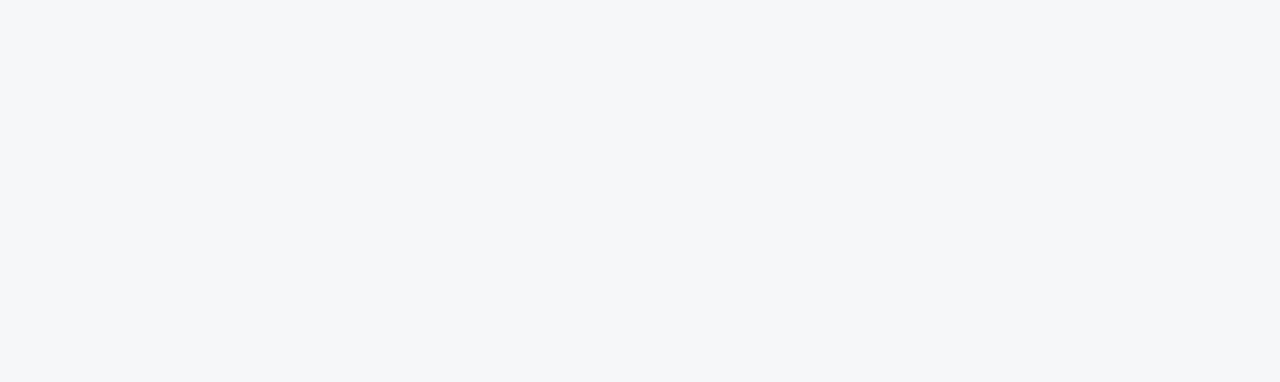
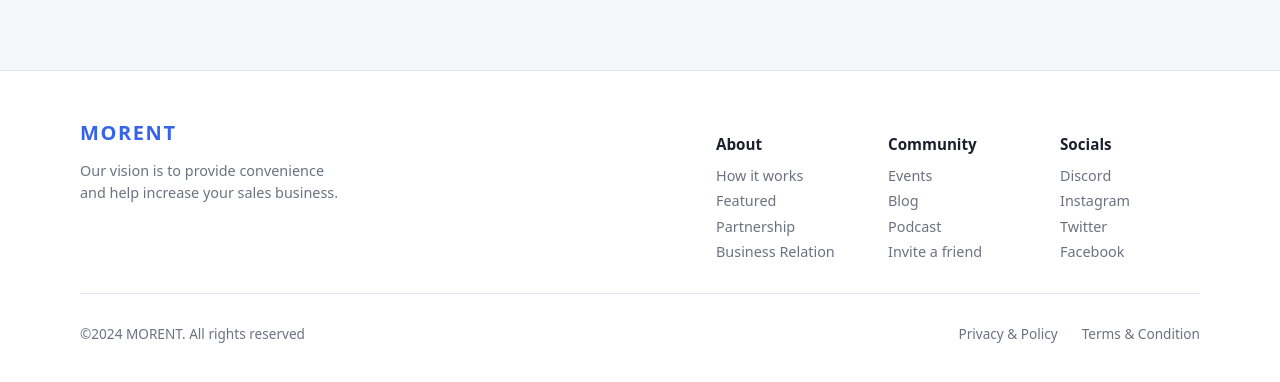
Before and after one commit to NatalyBova111/M6_Projekt-Morent, a React (Vite) app: page / in a window 1280 px wide. Shown: the part 382-764 px from the top of the page. Built offline with nearby package versions, Linux system fonts and the light colour scheme; no server answers; the database is empty.

Commit message:
Add footer component and styles, update layout

```diff
--- a/src/App.tsx
+++ b/src/App.tsx
@@ -2,6 +2,7 @@ import React, { useState } from "react";
 import "./index.css";
 import { Header } from "./components/Header";
 import HomePage from "./pages/Home";
+import { Footer } from "./components/Footer";
 
 function App() {
   const [searchTerm, setSearchTerm] = useState("");
@@ -14,6 +15,7 @@ function App() {
           <HomePage searchTerm={searchTerm} />
         </div>
       </main>
+            <Footer />
     </div>
   );
 }
--- /dev/null
+++ b/src/components/Footer.tsx
@@ -0,0 +1,62 @@
+// src/components/Footer.tsx
+import React from "react";
+
+export const Footer: React.FC = () => {
+  return (
+    <footer className="footer">
+      <div className="container footer__inner">
+        {/* Top section */}
+        <div className="footer__top">
+          <div className="footer__brand">
+            <div className="footer__logo">MORENT</div>
+            <p className="footer__text">
+              Our vision is to provide convenience and help increase your sales
+              business.
+            </p>
+          </div>
+
+          <div className="footer__columns">
+            <div className="footer__column">
+              <h3 className="footer__column-title">About</h3>
+              <ul className="footer__list">
+                <li>How it works</li>
+                <li>Featured</li>
+                <li>Partnership</li>
+                <li>Business Relation</li>
+              </ul>
+            </div>
+
+            <div className="footer__column">
+              <h3 className="footer__column-title">Community</h3>
+              <ul className="footer__list">
+                <li>Events</li>
+                <li>Blog</li>
+                <li>Podcast</li>
+                <li>Invite a friend</li>
+              </ul>
+            </div>
+
+            <div className="footer__column">
+              <h3 className="footer__column-title">Socials</h3>
+              <ul className="footer__list">
+                <li>Discord</li>
+                <li>Instagram</li>
+                <li>Twitter</li>
+                <li>Facebook</li>
+              </ul>
+            </div>
+          </div>
+        </div>
+
+        {/* Bottom bar */}
+        <div className="footer__bottom">
+          <p className="footer__copy">©2024 MORENT. All rights reserved</p>
+          <div className="footer__bottom-links">
+            <span>Privacy &amp; Policy</span>
+            <span>Terms &amp; Condition</span>
+          </div>
+        </div>
+      </div>
+    </footer>
+  );
+};
--- a/src/index.css
+++ b/src/index.css
@@ -451,3 +451,104 @@ body {
 .top-search__input::placeholder {
   color: var(--color-text-muted);
 }
+
+/* Footer */
+.footer {
+  margin-top: 3rem;
+  border-top: 1px solid var(--color-border);
+  background-color: var(--color-surface);
+}
+
+.footer__inner {
+  padding: 2.5rem 1rem 1.5rem;
+  display: flex;
+  flex-direction: column;
+  gap: 2rem;
+}
+
+.footer__top {
+  display: flex;
+  flex-direction: column;
+  gap: 2rem;
+}
+
+.footer__brand {
+  max-width: 260px;
+}
+
+.footer__logo {
+  font-size: 1.25rem;
+  font-weight: 800;
+  letter-spacing: 0.08em;
+  color: var(--color-primary-500);
+  margin-bottom: 0.75rem;
+}
+
+.footer__text {
+  font-size: 0.9rem;
+  line-height: 1.5;
+  color: var(--color-text-muted);
+}
+
+.footer__columns {
+  display: flex;
+  flex-wrap: wrap;
+  gap: 2rem;
+}
+
+.footer__column {
+  min-width: 140px;
+}
+
+.footer__column-title {
+  font-size: 0.95rem;
+  font-weight: 600;
+  margin-bottom: 0.75rem;
+  color: var(--color-text-main);
+}
+
+.footer__list {
+  list-style: none;
+  margin: 0;
+  padding: 0;
+  display: flex;
+  flex-direction: column;
+  gap: 0.4rem;
+  font-size: 0.9rem;
+  color: var(--color-text-muted);
+}
+
+.footer__bottom {
+  border-top: 1px solid var(--color-border);
+  padding-top: 1rem;
+  display: flex;
+  flex-direction: column;
+  gap: 0.75rem;
+  font-size: 0.85rem;
+  color: var(--color-text-muted);
+}
+
+.footer__bottom-links {
+  display: flex;
+  flex-wrap: wrap;
+  gap: 1.5rem;
+}
+
+/* Desktop footer layout */
+@media (min-width: 768px) {
+  .footer__inner {
+    padding: 3rem 0 2rem;
+  }
+
+  .footer__top {
+    flex-direction: row;
+    justify-content: space-between;
+    align-items: flex-start;
+  }
+
+  .footer__bottom {
+    flex-direction: row;
+    justify-content: space-between;
+    align-items: center;
+  }
+}
```
